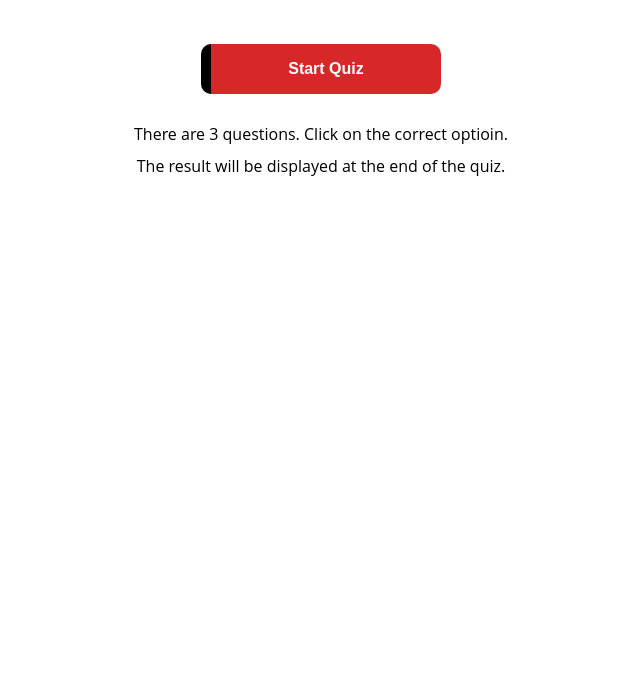
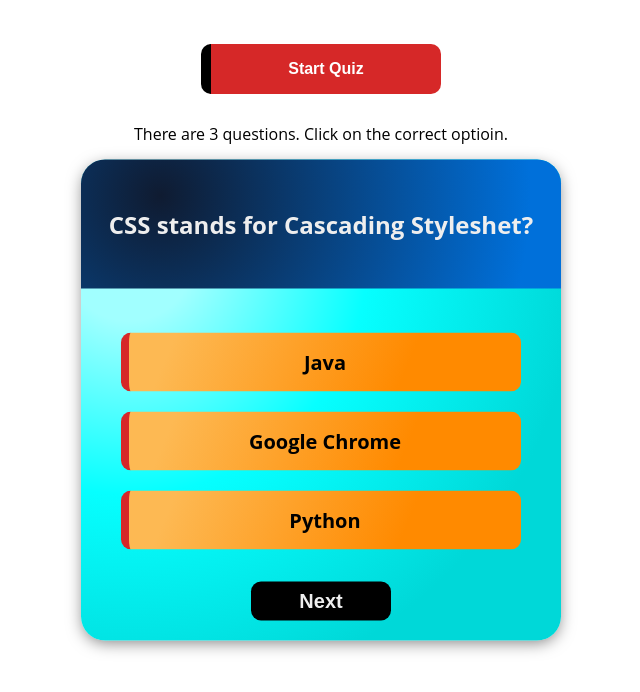
Before and after one commit to Jadslog/06-Quiz, a plain HTML site: page index.html in a window 1280 px wide. Shown: the whole page, without its empty margins (319-959 px from the left). Drawn offline with Linux system fonts and the light colour scheme.

Commit message:
Display Questions JavaScript

```diff
--- a/index.html
+++ b/index.html
@@ -8,20 +8,24 @@
     <link rel="stylesheet" href="style.css">
 </head>
 <body>
-    <div class="quiz-container">
+    <div class="quiz-container active">
         <h2 class="question">
-            Which of the following is a Browser?
+            Test
         </h2>
         <div class="options-container">
-            <button class="option">
-                Java
-            </button>
-            <button class="option">
-                Google Chrome
-            </button>
-            <button class="option">
-                Python
-            </button>
+           <input type="radio" id="option1" name="option">
+           <label for="option1" class="option">
+            Java
+           </label>
+           <input type="radio" id="option2" name="option">
+           <label for="option2" class="option" >
+            Google Chrome
+           </label>
+           <input type="radio" id="option3" name="option">
+           <label for="option3" class="option">
+            Python
+           </label>
+
         </div>
         <button class="next-btn">
             Next
--- a/main.js
+++ b/main.js
@@ -1,3 +1,38 @@
+// Questions
+
+const questions = [
+    {
+        question_id: "0",
+        question: "Which of the following is a browswer?",
+        options: [
+            {option: "Java"},
+            {option: "Google Chrome"},
+            {option: "Python"},
+        ],
+        correct_answer: "Google Chrome"
+    },
+    {
+        question_id: "1",
+        question: "What is the full form of CPU?",
+        options: [
+            {option: "Control Processing Unit"},
+            {option: "Combined Processing Unit"},
+            {option: "Central Processing Unit"},
+        ],
+        correct_answer: "Central Processing Unit"
+    },
+    {
+        question_id: "2",
+        question: "CSS stands for Cascading Styleshet?",
+        options: [
+            {option: "True"},
+            {option: "False"},
+        ],
+        correct_answer: "True"
+    },
+]
+
+
 const startQuizBtn = document.querySelector(".start-quiz-btn");
 const quizContainer = document.querySelector(".quiz-container");
 const nextBtn = document.querySelector(".next-btn");
@@ -5,6 +40,7 @@ const quizResultContainer = document.querySelector(".quiz-result-container");
 const quizOverlay = document.querySelector(".quiz-overlay");
 const retakeQuizBtn = document.querySelector(".retake-quiz-btn");
 const quizCloseBtn = document.querySelector(".quiz-close-btn");
+const question = document.querySelector(".question");
 
 //Start Button
 
@@ -34,3 +70,11 @@ retakeQuizBtn.addEventListener("click", () => {
     quizResultContainer.classList.remove("active");
     quizContainer.classList.add("active");
 });
+
+// Display Question
+
+const displayQuestions = (qNo) => {
+    question.innerText = questions[qNo].question;
+}
+
+displayQuestions(2);
--- a/style.css
+++ b/style.css
@@ -37,6 +37,11 @@
     flex-direction: column;
     width: 400px;
     margin: 0 auto;
+    text-align: center;
+}
+
+.quiz-container .options-container input[type="radio"] {
+    display: none;
 }
 
 .quiz-container .option {
```
